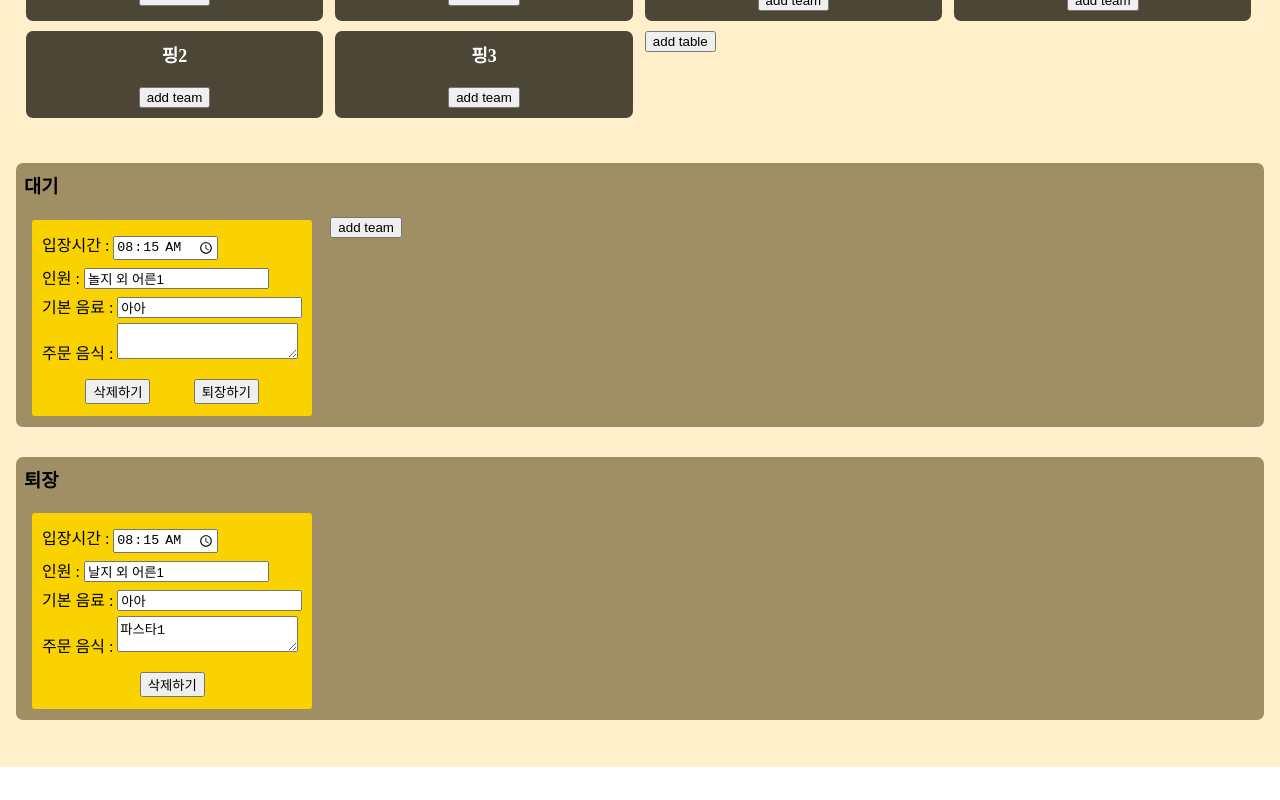
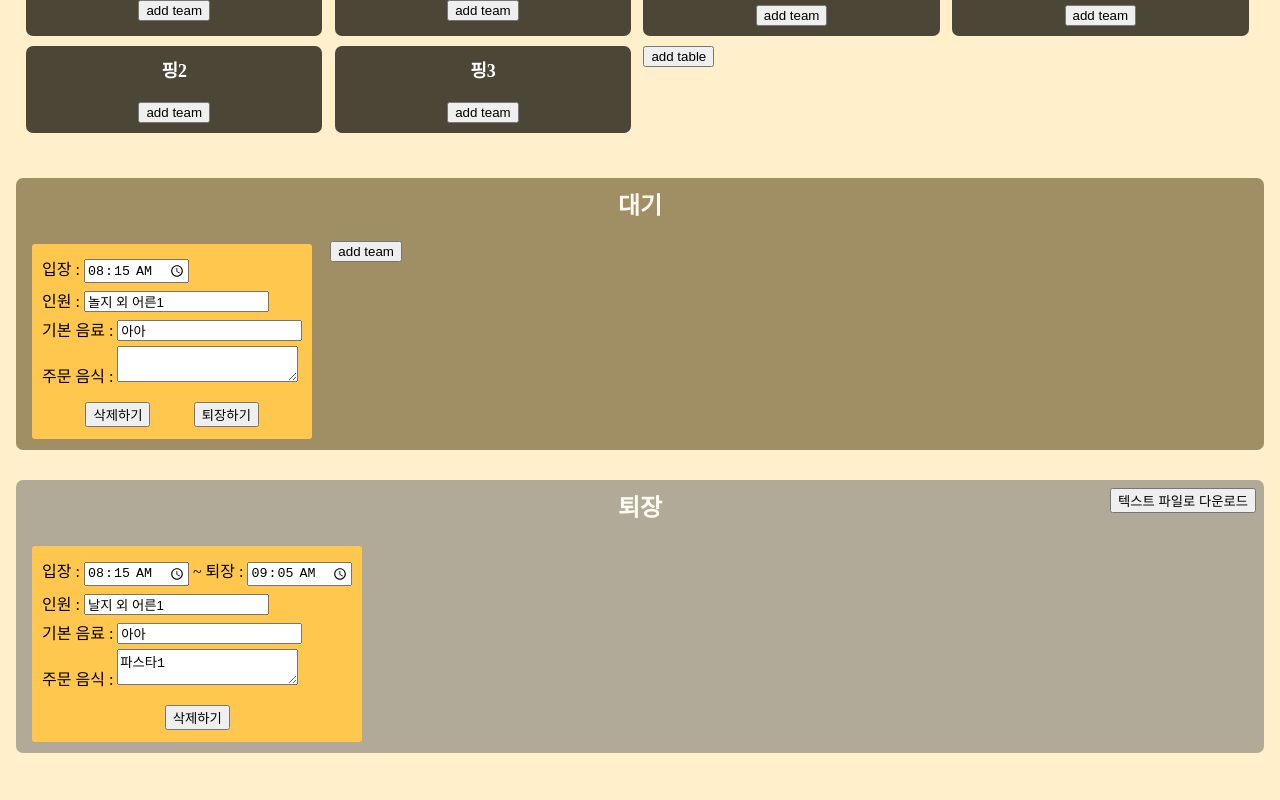
Before and after one commit to nulzi/CafeMemo_FE, a React (Create React App) app: page / in a window 1280 px wide. Shown: the part 851-1651 px from the top of the page. Before the commit the page ends 1618 px from the top, so only its background shows below. Built offline with nearby package versions, Linux system fonts and the light colour scheme.

Commit message:
Add Features : add exit time & download text file - Add exit time data in team on exit list - Download text file click button

```diff
--- a/src/components/TablesContainer/TablesContainer.tsx
+++ b/src/components/TablesContainer/TablesContainer.tsx
@@ -14,7 +14,9 @@ const TablesContainer: FC<TTablesContainerProps> = ({ tables }) => {
         width: "100%",
       }}
     >
-      <h3 style={{ marginTop: 0, paddingTop: "1em" }}>현재 테이블</h3>
+      <h2 style={{ marginTop: 0, paddingTop: "1em", textAlign: "center" }}>
+        현재 테이블
+      </h2>
       <div
         style={{
           display: "flex",
@@ -22,7 +24,7 @@ const TablesContainer: FC<TTablesContainerProps> = ({ tables }) => {
           gap: "10px 1%",
           // border: "solid 1px red",
           height: "max-content",
-          padding: "20px 7px 30px 10px",
+          padding: "20px 10px 30px",
           minWidth: 1163,
           // width: 1170,
         }}
--- a/src/components/Team/Team.css
+++ b/src/components/Team/Team.css
@@ -1,4 +1,4 @@
-.Team {
+.TableTeam {
   display: flex;
   flex-direction: column;
   row-gap: 15px;
@@ -7,8 +7,24 @@
   color: black;
   padding: 12px 10px;
   margin: 3px 8px;
+  box-sizing: border-box;
+}
+
+.Team {
+  display: flex;
+  flex-direction: column;
+  row-gap: 15px;
+  background-color: #ffc74e;
+  border-radius: 3px;
+  color: black;
+  padding: 12px 10px;
+  margin: 3px 8px;
+  box-sizing: border-box;
 }
 
 .quarterWidth {
   width: 22.5%;
 }
+
+.TableTeam:hover .Team:hover {
+}
--- a/src/components/Team/Team.tsx
+++ b/src/components/Team/Team.tsx
@@ -19,13 +19,14 @@ const Team: FC<TTeamProps> = ({ team, index }) => {
     const { name, value } = e.target;
     const date = new Date();
 
-    if (name === "time") {
+    if (name === "arrive" || name === "exit") {
       date.setHours(+value.slice(0, 2));
       date.setMinutes(+value.slice(3));
     }
     setTeamData({
       ...teamData,
-      arriveTime: name === "time" ? date.getTime() : teamData.arriveTime,
+      arriveTime: name === "arrive" ? date.getTime() : teamData.arriveTime,
+      exitTime: name === "exit" ? date.getTime() : teamData.exitTime,
       member: name === "member" ? value : teamData.member,
       defaultDrink: name === "defaultDrink" ? value : teamData.defaultDrink,
     });
@@ -59,7 +60,9 @@ const Team: FC<TTeamProps> = ({ team, index }) => {
     <Draggable draggableId={team.teamId} index={index}>
       {(provided) => (
         <div
-          className={teamData.teamType === "cur" ? "Team" : "Team quaterWidth"}
+          className={
+            teamData.teamType === "cur" ? "TableTeam" : "Team quaterWidth"
+          }
           ref={provided.innerRef}
           {...provided.dragHandleProps}
           {...provided.draggableProps}
@@ -72,17 +75,28 @@ const Team: FC<TTeamProps> = ({ team, index }) => {
             }}
           >
             <div>
-              <label>입장시간 : </label>
+              <label>입장 : </label>
               <input
                 style={{ minWidth: 100 }}
                 type="time"
-                name="time"
-                id=""
+                name="arrive"
                 value={getFormattedTime(teamData.arriveTime)}
                 onChange={handleEditInput}
                 onBlur={handleUpdateTeam}
               />
+              {teamData.teamType === "exit" ? <label> ~ 퇴장 : </label> : null}
+              {teamData.teamType === "exit" ? (
+                <input
+                  style={{ minWidth: 100 }}
+                  type="time"
+                  name="exit"
+                  value={getFormattedTime(teamData.exitTime!)}
+                  onChange={handleEditInput}
+                  onBlur={handleUpdateTeam}
+                />
+              ) : null}
             </div>
+
             <div>
               <label>인원 : </label>
               <input
--- a/src/components/TeamContainer/TeamContainer.tsx
+++ b/src/components/TeamContainer/TeamContainer.tsx
@@ -10,12 +10,45 @@ type TTeamContainerProps = {
 };
 
 const TeamContainer: FC<TTeamContainerProps> = ({ wait, teams }) => {
+  const handleDownloadTextFile = () => {
+    const date = new Date();
+    const curDate = `${date.getFullYear()}.${
+      date.getMonth() + 1
+    }.${date.getDate()}`;
+    let data = "";
+
+    data += curDate + `\n`;
+    data += "=".repeat(30);
+    teams.forEach((team) => {
+      const arriveTime = new Date(team.arriveTime);
+      data += `\n${arriveTime.getHours()}:${arriveTime.getMinutes()}(${
+        team.defaultDrink
+      })\n${team.member}\n`;
+      if (team.orders) data += `${team.orders}\n`;
+      data += "-".repeat(50);
+    });
+
+    if (data !== "") {
+      const blob = new Blob([data], { type: "text/plain;charset=utf-8" });
+      const url = URL.createObjectURL(blob);
+      const a = document.createElement("a");
+      a.href = url;
+      a.download = curDate + ".txt";
+      document.body.appendChild(a);
+      a.click();
+      document.body.removeChild(a);
+      URL.revokeObjectURL(url);
+    } else {
+      alert("data 생성에 실패했습니다.");
+    }
+  };
+
   return (
     <Droppable droppableId={wait ? "waitTeams" : "exitTeams"}>
       {(provided) => (
         <div
           style={{
-            backgroundColor: "#A08F65",
+            backgroundColor: wait ? "#A08F65" : "#B2AA99",
             borderRadius: 7,
             padding: 8,
             margin: "15px 0px",
@@ -25,7 +58,19 @@ const TeamContainer: FC<TTeamContainerProps> = ({ wait, teams }) => {
           ref={provided.innerRef}
           {...provided.droppableProps}
         >
-          <h3 style={{ marginTop: 0 }}>{wait ? "대기" : "퇴장"}</h3>
+          <div style={{ position: "relative" }}>
+            <h2 style={{ marginTop: 0, textAlign: "center", color: "#FDF9F0" }}>
+              {wait ? "대기" : "퇴장"}
+            </h2>
+            {wait ? null : (
+              <button
+                style={{ position: "absolute", top: 0, right: 0 }}
+                onClick={handleDownloadTextFile}
+              >
+                텍스트 파일로 다운로드
+              </button>
+            )}
+          </div>
           <div
             style={{
               display: "flex",
--- a/src/store/slices/tablesSlice.ts
+++ b/src/store/slices/tablesSlice.ts
@@ -177,6 +177,7 @@ const initialState: TTable = {
       teamId: "team-3",
       teamType: "exit",
       arriveTime: 1720772111910,
+      exitTime: 1720775121920,
       member: "날지 외 어른1",
       defaultDrink: "아아",
       orders: "파스타1",
```
